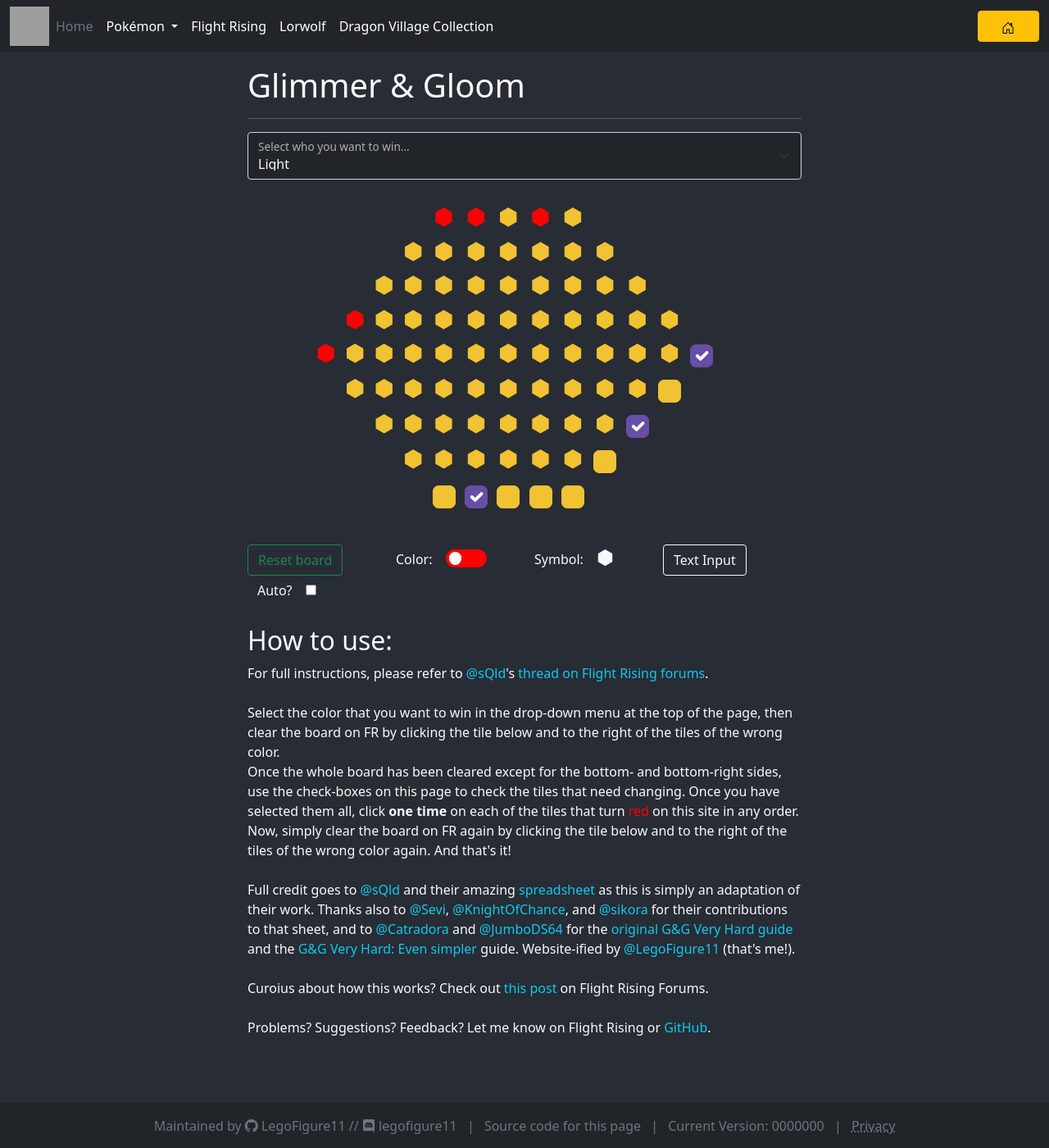
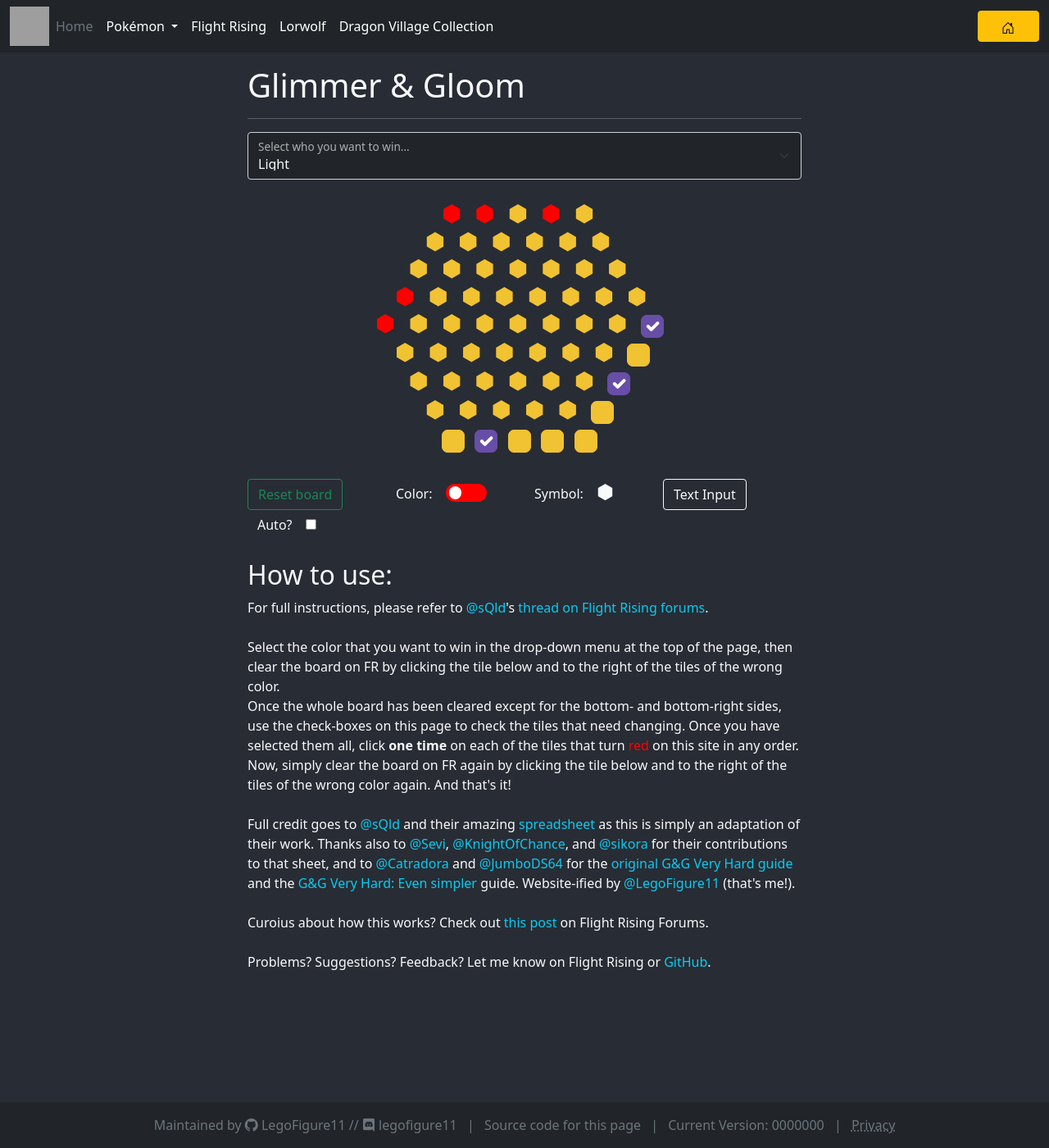
Before and after one commit to LegoFigure11/legofigure11.github.io, a Jekyll site: the page built from fr/glimmer-and-gloom/index.html, in a window 1280 px wide and 1400 px high. Shown: the whole window at 82% size. Built offline with Jekyll 4.4.1, drawn with Linux system fonts in a browser that asks for light colours; comment, search, counter and statistics services are not loaded; grey boxes are pictures that could not be loaded.

Commit message:
G&G: Update board to reflect onsite shape

```diff
--- a/fr/glimmer-and-gloom/index.css
+++ b/fr/glimmer-and-gloom/index.css
@@ -1,3 +1,31 @@
+/*
+ * Custom bootstrap-derived grid css
+ */
+
+.gg-col-1 {
+  flex: 0 0 auto;
+  width: 5.55555556%;
+}
+
+.gg-col-2 {
+  flex: 0 0 auto;
+  width: 11.11111111%;
+}
+
+.gg-col-3 {
+  flex: 0 0 auto;
+  width: 16.66666667%;
+}
+
+.gg-col-4 {
+  flex: 0 0 auto;
+  width: 22.22222222%;
+}
+
+/*
+ * General
+ */
+
 .yellow {
   color: #f1c232;
 }
--- a/fr/glimmer-and-gloom/index.html
+++ b/fr/glimmer-and-gloom/index.html
@@ -18,149 +18,104 @@ permalink: /fr/glimmer-and-gloom/
 
 <br />
 <div class="w-100 d-flex row justify-content-center">
-  <div class="col table-responsive" style="max-width: 520px">
-    <table class="table table-borderless table-sm">
-      <tbody class="text-center h3">
-        <tr>
-          <td></td>
-          <td></td>
-          <td></td>
-          <td></td>
-          <td id="result4">&#x2B22;</td>
-          <td id="result5">&#x2B22;</td>
-          <td id="result6">&#x2B22;</td>
-          <td id="result7">&#x2B22;</td>
-          <td id="result8">&#x2B22;</td>
-          <td></td>
-          <td></td>
-          <td></td>
-          <td></td>
-        </tr>
-        <tr>
-          <td></td>
-          <td></td>
-          <td></td>
-          <td id="result3">&#x2B22;</td>
-          <td>&#x2B22;</td>
-          <td>&#x2B22;</td>
-          <td>&#x2B22;</td>
-          <td>&#x2B22;</td>
-          <td>&#x2B22;</td>
-          <td>&#x2B22;</td>
-          <td></td>
-          <td></td>
-          <td></td>
-        </tr>
-        <tr>
-          <td></td>
-          <td></td>
-          <td id="result2">&#x2B22;</td>
-          <td>&#x2B22;</td>
-          <td>&#x2B22;</td>
-          <td>&#x2B22;</td>
-          <td>&#x2B22;</td>
-          <td>&#x2B22;</td>
-          <td>&#x2B22;</td>
-          <td>&#x2B22;</td>
-          <td>&#x2B22;</td>
-          <td></td>
-          <td></td>
-        </tr>
-        <tr>
-          <td></td>
-          <td id="result1">&#x2B22;</td>
-          <td>&#x2B22;</td>
-          <td>&#x2B22;</td>
-          <td>&#x2B22;</td>
-          <td>&#x2B22;</td>
-          <td>&#x2B22;</td>
-          <td>&#x2B22;</td>
-          <td>&#x2B22;</td>
-          <td>&#x2B22;</td>
-          <td>&#x2B22;</td>
-          <td>&#x2B22;</td>
-          <td></td>
-        </tr>
-        <tr>
-          <td id="result0">&#x2B22;</td>
-          <td>&#x2B22;</td>
-          <td>&#x2B22;</td>
-          <td>&#x2B22;</td>
-          <td>&#x2B22;</td>
-          <td>&#x2B22;</td>
-          <td>&#x2B22;</td>
-          <td>&#x2B22;</td>
-          <td>&#x2B22;</td>
-          <td>&#x2B22;</td>
-          <td>&#x2B22;</td>
-          <td>&#x2B22;</td>
-          <td><label for="input8"><input id="input8" class="form-check-input calc-trigger timer-trigger" type="checkbox" value="" checked></label></td>
-        </tr>
-        <tr>
-          <td></td>
-          <td>&#x2B22;</td>
-          <td>&#x2B22;</td>
-          <td>&#x2B22;</td>
-          <td>&#x2B22;</td>
-          <td>&#x2B22;</td>
-          <td>&#x2B22;</td>
-          <td>&#x2B22;</td>
-          <td>&#x2B22;</td>
-          <td>&#x2B22;</td>
-          <td>&#x2B22;</td>
-          <td><label for="input7"><input id="input7" class="form-check-input calc-trigger timer-trigger" type="checkbox" value=""></label></td>
-          <td></td>
-        </tr>
-        <tr>
-          <td></td>
-          <td></td>
-          <td>&#x2B22;</td>
-          <td>&#x2B22;</td>
-          <td>&#x2B22;</td>
-          <td>&#x2B22;</td>
-          <td>&#x2B22;</td>
-          <td>&#x2B22;</td>
-          <td>&#x2B22;</td>
-          <td>&#x2B22;</td>
-          <td><label for="input6"><input id="input6" class="form-check-input calc-trigger timer-trigger" type="checkbox" value="" checked></label></td>
-          <td></td>
-          <td></td>
-        </tr>
-        <tr>
-          <td></td>
-          <td></td>
-          <td></td>
-          <td>&#x2B22;</td>
-          <td>&#x2B22;</td>
-          <td>&#x2B22;</td>
-          <td>&#x2B22;</td>
-          <td>&#x2B22;</td>
-          <td>&#x2B22;</td>
-          <td><label for="input5"><input id="input5" class="form-check-input calc-trigger timer-trigger" type="checkbox" value=""></label></td>
-          <td></td>
-          <td></td>
-          <td></td>
-        </tr>
-        <tr>
-          <td></td>
-          <td></td>
-          <td></td>
-          <td></td>
-          <td><label for="input0"><input id="input0" class="form-check-input calc-trigger timer-trigger" type="checkbox" value=""></label></td>
-          <td><label for="input1"><input id="input1" class="form-check-input calc-trigger timer-trigger" type="checkbox" value="" checked></label></td>
-          <td><label for="input2"><input id="input2" class="form-check-input calc-trigger timer-trigger" type="checkbox" value=""></label></td>
-          <td><label for="input3"><input id="input3" class="form-check-input calc-trigger timer-trigger" type="checkbox" value=""></label></td>
-          <td><label for="input4"><input id="input4" class="form-check-input calc-trigger timer-trigger" type="checkbox" value=""></label></td>
-          <td></td>
-          <td></td>
-          <td></td>
-          <td></td>
-        </tr>
-      </tbody>
-    </table>
-  </div>
+    <div class="col table-responsive h3" style="max-width: 13em; min-width: 13em;">
+        <div class="row">
+            <div class="col gg-col gg-col-4"></div>
+            <div id="result4" class="col gg-col gg-col-2">&#x2B22;</div>
+            <div id="result5" class="col gg-col gg-col-2">&#x2B22;</div>
+            <div id="result6" class="col gg-col gg-col-2">&#x2B22;</div>
+            <div id="result7" class="col gg-col gg-col-2">&#x2B22;</div>
+            <div id="result8" class="col gg-col gg-col-2">&#x2B22;</div>
+            <div class="col gg-col gg-col-4"></div>
+        </div>
+        <div class="row">
+            <div class="col gg-col gg-col-3"></div>
+            <div id="result3" class="col gg-col gg-col-2">&#x2B22;</div>
+            <div class="col gg-col gg-col-2">&#x2B22;</div>
+            <div class="col gg-col gg-col-2">&#x2B22;</div>
+            <div class="col gg-col gg-col-2">&#x2B22;</div>
+            <div class="col gg-col gg-col-2">&#x2B22;</div>
+            <div class="col gg-col gg-col-2">&#x2B22;</div>
+            <div class="col gg-col gg-col-3"></div>
+        </div>
+        <div class="row">
+            <div class="col gg-col gg-col-2"></div>
+            <div id="result2" class="col gg-col gg-col-2">&#x2B22;</div>
+            <div class="col gg-col gg-col-2">&#x2B22;</div>
+            <div class="col gg-col gg-col-2">&#x2B22;</div>
+            <div class="col gg-col gg-col-2">&#x2B22;</div>
+            <div class="col gg-col gg-col-2">&#x2B22;</div>
+            <div class="col gg-col gg-col-2">&#x2B22;</div>
+            <div class="col gg-col gg-col-2">&#x2B22;</div>
+            <div class="col gg-col gg-col-2"></div>
+        </div>
+        <div class="row">
+            <div class="col gg-col gg-col-1"></div>
+            <div id="result1" class="col gg-col gg-col-2">&#x2B22;</div>
+            <div class="col gg-col gg-col-2">&#x2B22;</div>
+            <div class="col gg-col gg-col-2">&#x2B22;</div>
+            <div class="col gg-col gg-col-2">&#x2B22;</div>
+            <div class="col gg-col gg-col-2">&#x2B22;</div>
+            <div class="col gg-col gg-col-2">&#x2B22;</div>
+            <div class="col gg-col gg-col-2">&#x2B22;</div>
+            <div class="col gg-col gg-col-2">&#x2B22;</div>
+            <div class="col gg-col gg-col-1"></div>
+        </div>
+        <div class="row">
+            <div id="result0" class="col gg-col gg-col-2">&#x2B22;</div>
+            <div class="col gg-col gg-col-2">&#x2B22;</div>
+            <div class="col gg-col gg-col-2">&#x2B22;</div>
+            <div class="col gg-col gg-col-2">&#x2B22;</div>
+            <div class="col gg-col gg-col-2">&#x2B22;</div>
+            <div class="col gg-col gg-col-2">&#x2B22;</div>
+            <div class="col gg-col gg-col-2">&#x2B22;</div>
+            <div class="col gg-col gg-col-2">&#x2B22;</div>
+            <div class="col gg-col gg-col-2"><label for="input8"><input id="input8" class="form-check-input calc-trigger timer-trigger" type="checkbox" value="" checked></label></div>
+        </div>
+        <div class="row">
+            <div class="col gg-col gg-col-1"></div>
+            <div class="col gg-col gg-col-2">&#x2B22;</div>
+            <div class="col gg-col gg-col-2">&#x2B22;</div>
+            <div class="col gg-col gg-col-2">&#x2B22;</div>
+            <div class="col gg-col gg-col-2">&#x2B22;</div>
+            <div class="col gg-col gg-col-2">&#x2B22;</div>
+            <div class="col gg-col gg-col-2">&#x2B22;</div>
+            <div class="col gg-col gg-col-2">&#x2B22;</div>
+            <div class="col gg-col gg-col-2"><label for="input7"><input id="input7" class="form-check-input calc-trigger timer-trigger" type="checkbox" value=""></label></div>
+            <div class="col gg-col gg-col-1"></div>
+        </div>
+        <div class="row">
+            <div class="col gg-col gg-col-2"></div>
+            <div class="col gg-col gg-col-2">&#x2B22;</div>
+            <div class="col gg-col gg-col-2">&#x2B22;</div>
+            <div class="col gg-col gg-col-2">&#x2B22;</div>
+            <div class="col gg-col gg-col-2">&#x2B22;</div>
+            <div class="col gg-col gg-col-2">&#x2B22;</div>
+            <div class="col gg-col gg-col-2">&#x2B22;</div>
+            <div class="col gg-col gg-col-2"><label for="input6"><input id="input6" class="form-check-input calc-trigger timer-trigger" type="checkbox" value="" checked></div>
+            <div class="col gg-col gg-col-2"></div>
+        </div>
+        <div class="row">
+            <div class="col gg-col gg-col-3"></div>
+            <div class="col gg-col gg-col-2">&#x2B22;</div>
+            <div class="col gg-col gg-col-2">&#x2B22;</div>
+            <div class="col gg-col gg-col-2">&#x2B22;</div>
+            <div class="col gg-col gg-col-2">&#x2B22;</div>
+            <div class="col gg-col gg-col-2">&#x2B22;</div>
+            <div class="col gg-col gg-col-2"><label for="input5"><input id="input5" class="form-check-input calc-trigger timer-trigger" type="checkbox" value=""></label></div>
+            <div class="col gg-col gg-col-3"></div>
+        </div>
+        <div class="row">
+            <div class="col gg-col gg-col-4"></div>
+            <div id="result4" class="col gg-col gg-col-2"><label for="input0"><input id="input0" class="form-check-input calc-trigger timer-trigger" type="checkbox" value=""></div>
+            <div id="result5" class="col gg-col gg-col-2"><label for="input1"><input id="input1" class="form-check-input calc-trigger timer-trigger" type="checkbox" value="" checked></div>
+            <div id="result6" class="col gg-col gg-col-2"><label for="input2"><input id="input2" class="form-check-input calc-trigger timer-trigger" type="checkbox" value=""></div>
+            <div id="result7" class="col gg-col gg-col-2"><label for="input3"><input id="input3" class="form-check-input calc-trigger timer-trigger" type="checkbox" value=""></div>
+            <div id="result8" class="col gg-col gg-col-2"><label for="input4"><input id="input4" class="form-check-input calc-trigger timer-trigger" type="checkbox" value=""></div>
+            <div class="col gg-col gg-col-4"></div>
+        </div>
+    </div>
 </div>
-
 <br />
 <div class="w-100 d-flex row justify-content-center">
   <div class="col-md">
@@ -306,13 +261,6 @@ permalink: /fr/glimmer-and-gloom/
     const symbol = window.localStorage.getItem("symbol");
     if (symbol) {
       $("#symbol-check").html(symbol);
-      if (symbol === "&#9733;") {
-        $("td").css("min-width", "33px");
-        $("td").css("min-height", "39px");
-      } else {
-        $("td").css("min-width", "1px");
-        $("td").css("min-height", "1px");
-      }
     }
 
     $("#auto-reset-check").prop("checked", window.localStorage.getItem("autoReset") === "true");
@@ -349,22 +297,15 @@ permalink: /fr/glimmer-and-gloom/
     }
     $("#symbol-check").html(window.symbol);
     window.localStorage.setItem("symbol", window.symbol);
-    if (window.symbol === "&#9733;") {
-      $("td").css("min-width", "33px");
-      $("td").css("min-height", "39px");
-    } else {
-      $("td").css("min-width", "0px");
-      $("td").css("min-height", "0px");
-    }
     calculate();
     setColor();
   });
 
   function setColor() {
-    $("tr").removeClass("yellow");
-    $("tr").removeClass("purple");
+    $(".gg-col").removeClass("yellow");
+    $(".gg-col").removeClass("purple");
     let color = $("#faction-select").val();
-    $("tr").addClass(color);
+    $(".gg-col").addClass(color);
     let c = color === "purple" ? "#f1c232" : "#674ea7";
     let d = color === "yellow" ? "#f1c232" : "#674ea7";
     $(".form-check-input").css("background-color", d);
```
